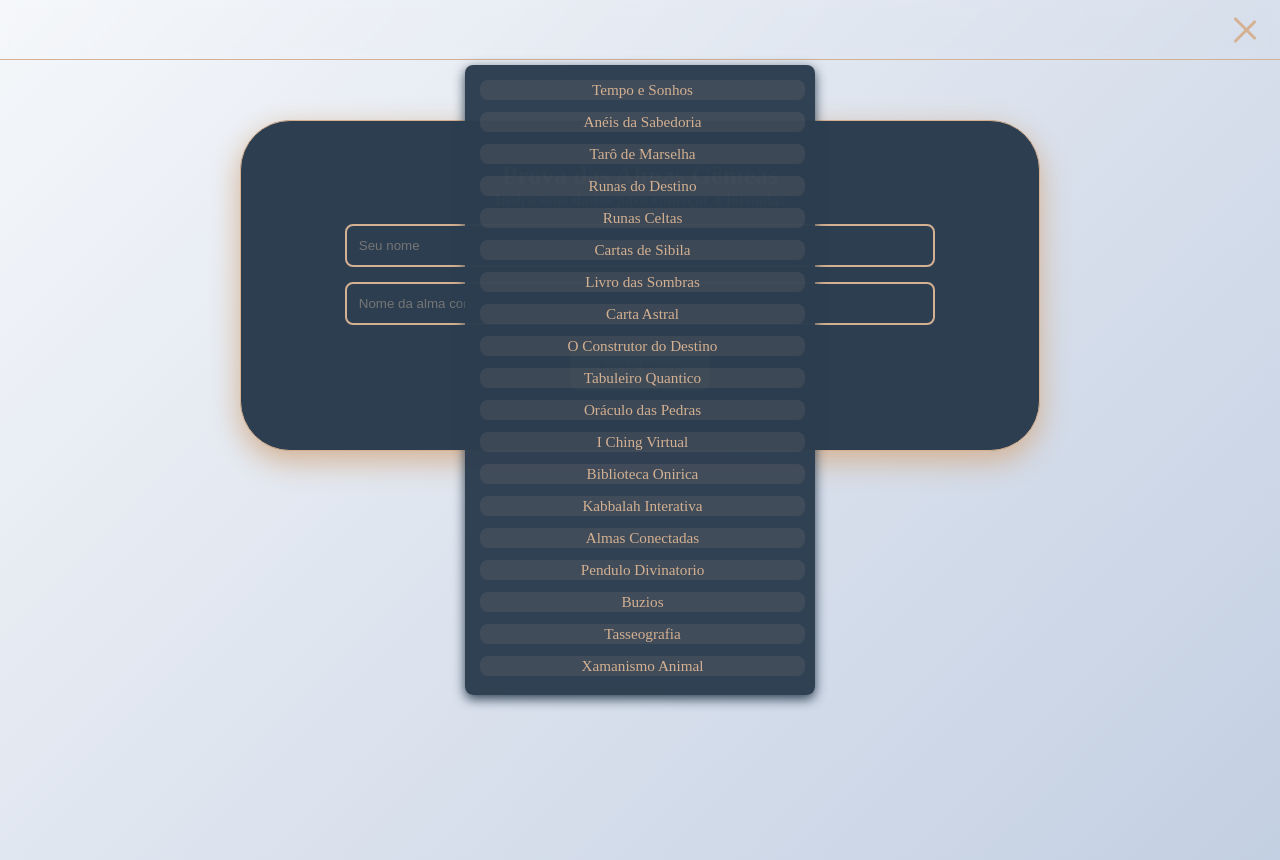
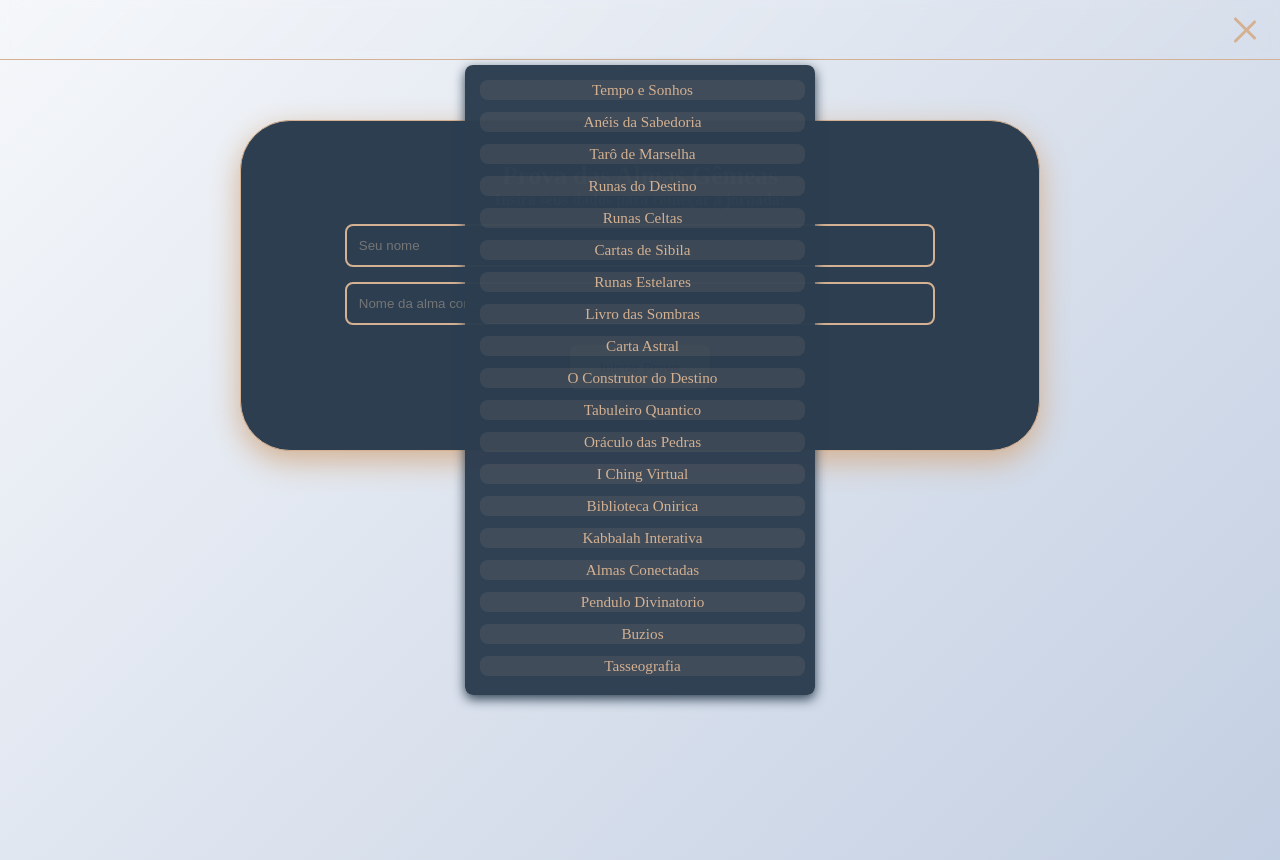
Before and after one commit to alexxanorafa/Almas-Conectadas, a plain HTML site: page index.html in a window 1280 px wide. Both pictures are taken after a click on the element 1245 px from the left and 29 px from the top of the page. Drawn offline with Linux system fonts and the light colour scheme.

Commit message:
Update index.html

```diff
--- a/index.html
+++ b/index.html
@@ -22,6 +22,7 @@
                 <a href="https://alexxanorafa.github.io/Runas-do-Destino/" class="menu-item">Runas do Destino</a>
                 <a href="https://alexxanorafa.github.io/Runas-Celtas/" class="menu-item">Runas Celtas</a>
                 <a href="https://alexxanorafa.github.io/Cartas-de-Sibila/" class="menu-item">Cartas de Sibila</a>
+                <a href="https://alexxanorafa.github.io/Runas-Estelares/" class="menu-item">Runas Estelares</a>
                 <a href="https://alexxanorafa.github.io/Livro-das-Sombras/" class="menu-item">Livro das Sombras</a>
                 <a href="https://alexxanorafa.github.io/posicionamentodosastros/" class="menu-item">Carta Astral</a>
                 <a href="https://alexxanorafa.github.io/O-Construtor-do-Destino/" class="menu-item">O Construtor do Destino</a>
```
